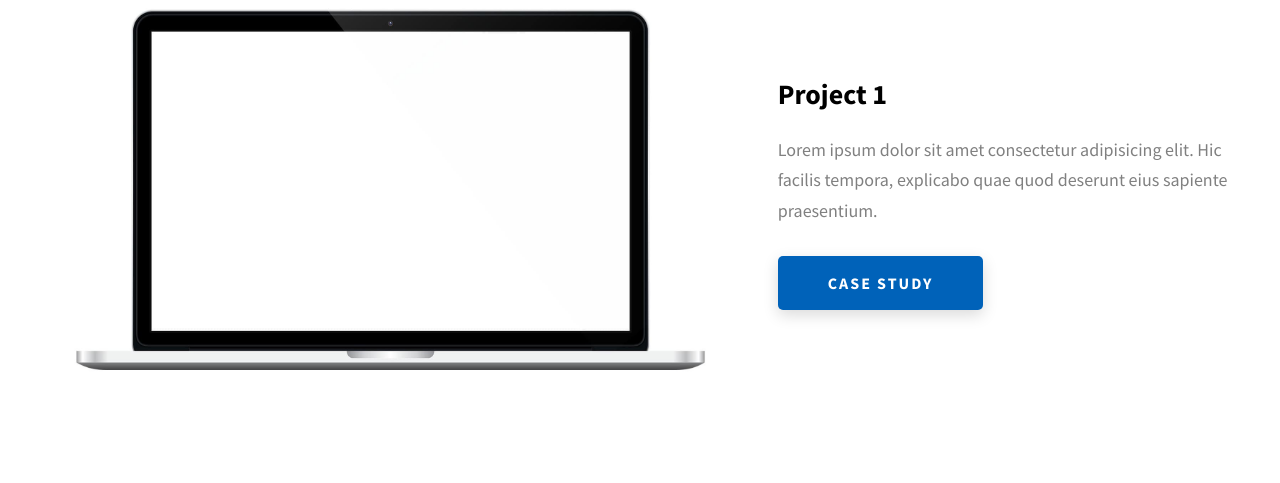
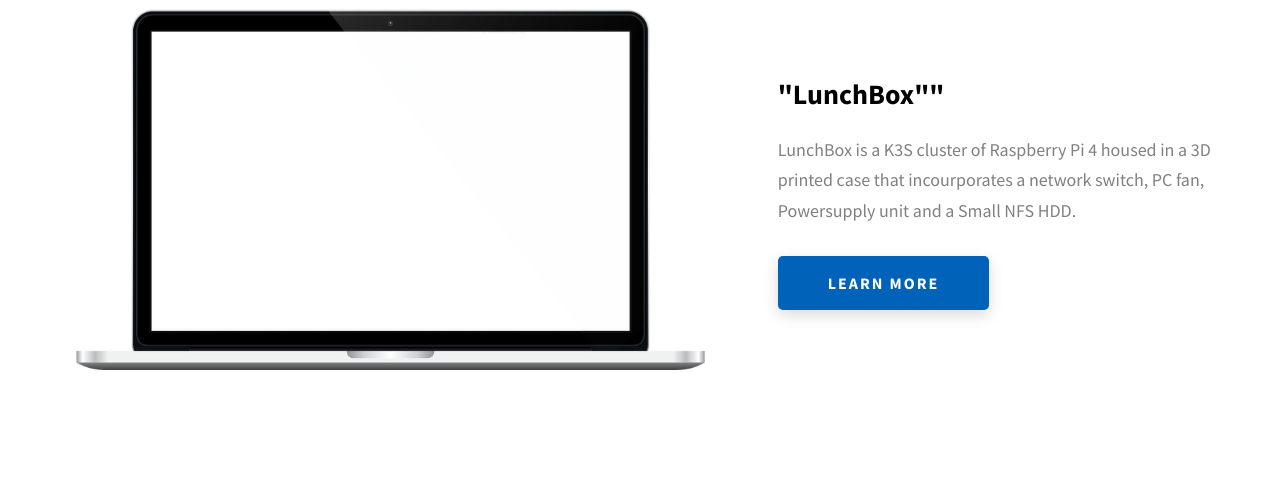
Before and after one commit to zchandler25/Portfolio2.0, a website: page index.html in a window 1280 px wide. Shown: the part 2080-2563 px from the top of the page. Drawn offline with Linux system fonts and the light colour scheme.

Commit message:
added pics

```diff
--- a/index.html
+++ b/index.html
@@ -226,24 +226,22 @@
               />
             </div>
             <div class="projects__row-content">
-              <h3 class="projects__row-content-title">Project 1</h3>
+              <h3 class="projects__row-content-title">"LunchBox""</h3>
               <p class="projects__row-content-desc">
-                Lorem ipsum dolor sit amet consectetur adipisicing elit. Hic
-                facilis tempora, explicabo quae quod deserunt eius sapiente
-                praesentium.
+                LunchBox is a K3S cluster of Raspberry Pi 4 housed in a 3D printed case that incourporates a network switch, PC fan, Powersupply unit and a Small NFS HDD.
               </p>
               <a
                 href="./project-1.html"
                 class="btn btn--med btn--theme dynamicBgClr"
                 target="_blank"
-                >Case Study</a
+                >Learn More</a
               >
             </div>
           </div>
           <div class="projects__row">
             <div class="projects__row-img-cont">
               <img
-                src="./assets/jpeg/project-mockup-example.jpeg"
+                src="./assets/png/Kube_logo.png"
                 alt="Software Screenshot"
                 class="projects__row-img"
                 loading="lazy"
```
